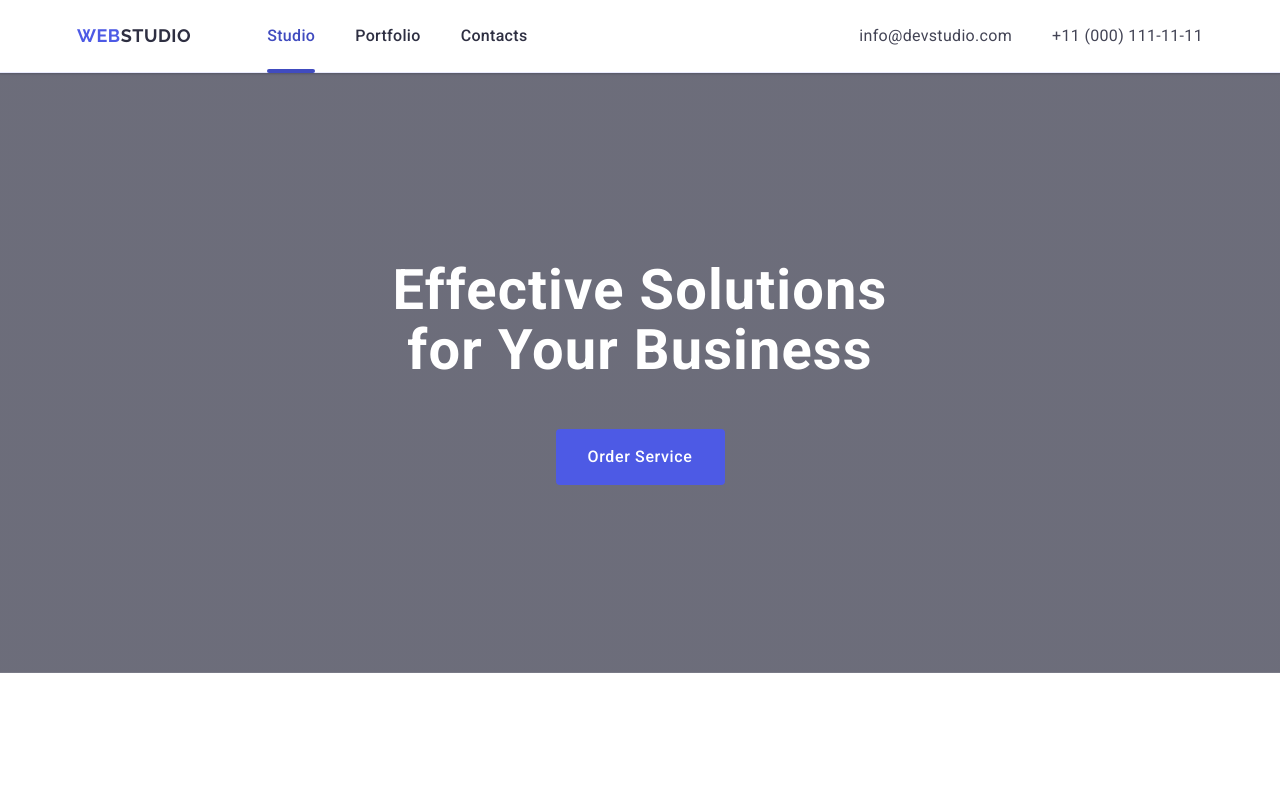
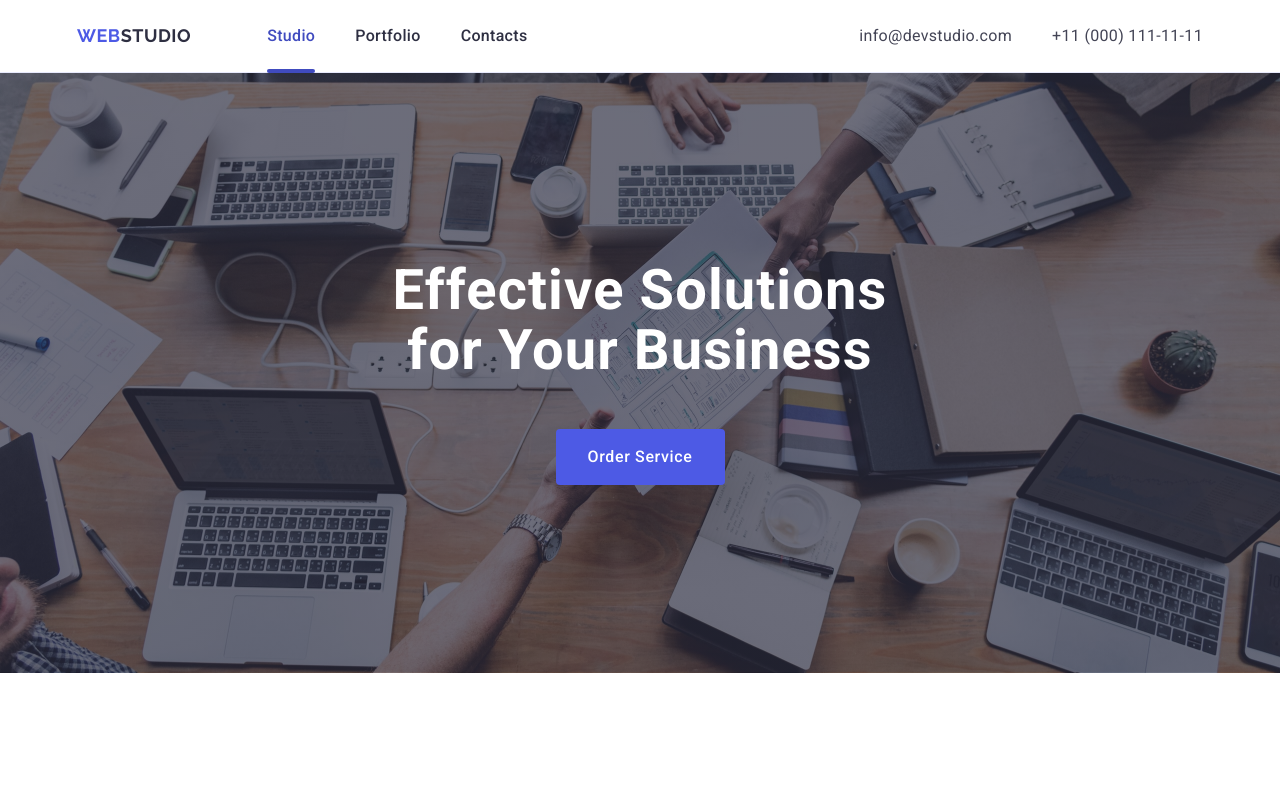
Before and after one commit to whynotphrog/goit-markup-hw-06, a plain HTML site: page index.html in a window 1280 px wide. Shown: the top 789 px of the page. Drawn offline with nearby package versions, Linux system fonts and the light colour scheme; the site is published under a folder, as on GitHub Pages, so addresses that start at the root find nothing.

Commit message:
fix title background picture visibility

```diff
--- a/css/styles.css
+++ b/css/styles.css
@@ -423,7 +423,7 @@ color: #434455;
     margin: 0 auto;
     background-image: linear-gradient(to bottom, rgba(46, 47, 66, 0.7),
     rgba(46, 47, 66, 0.7)),
-    url(/goit-markup-hw-06/images/title-background.jpg);
+    url(../images/title-background.jpg);
     background-repeat: no-repeat;
     background-size: cover;
     background-position: center;
@@ -432,7 +432,7 @@ color: #434455;
 @media (min-resolution: 1dppx) {
     .title {
         background-image: linear-gradient(to bottom, rgba(46, 47, 66, 0.7),
-                rgba(46, 47, 66, 0.7)), url(/goit-markup-hw-06/images/title-background@2x.jpg);
+                rgba(46, 47, 66, 0.7)), url(../images/title-background@2x.jpg);
     }
 }
 
```
